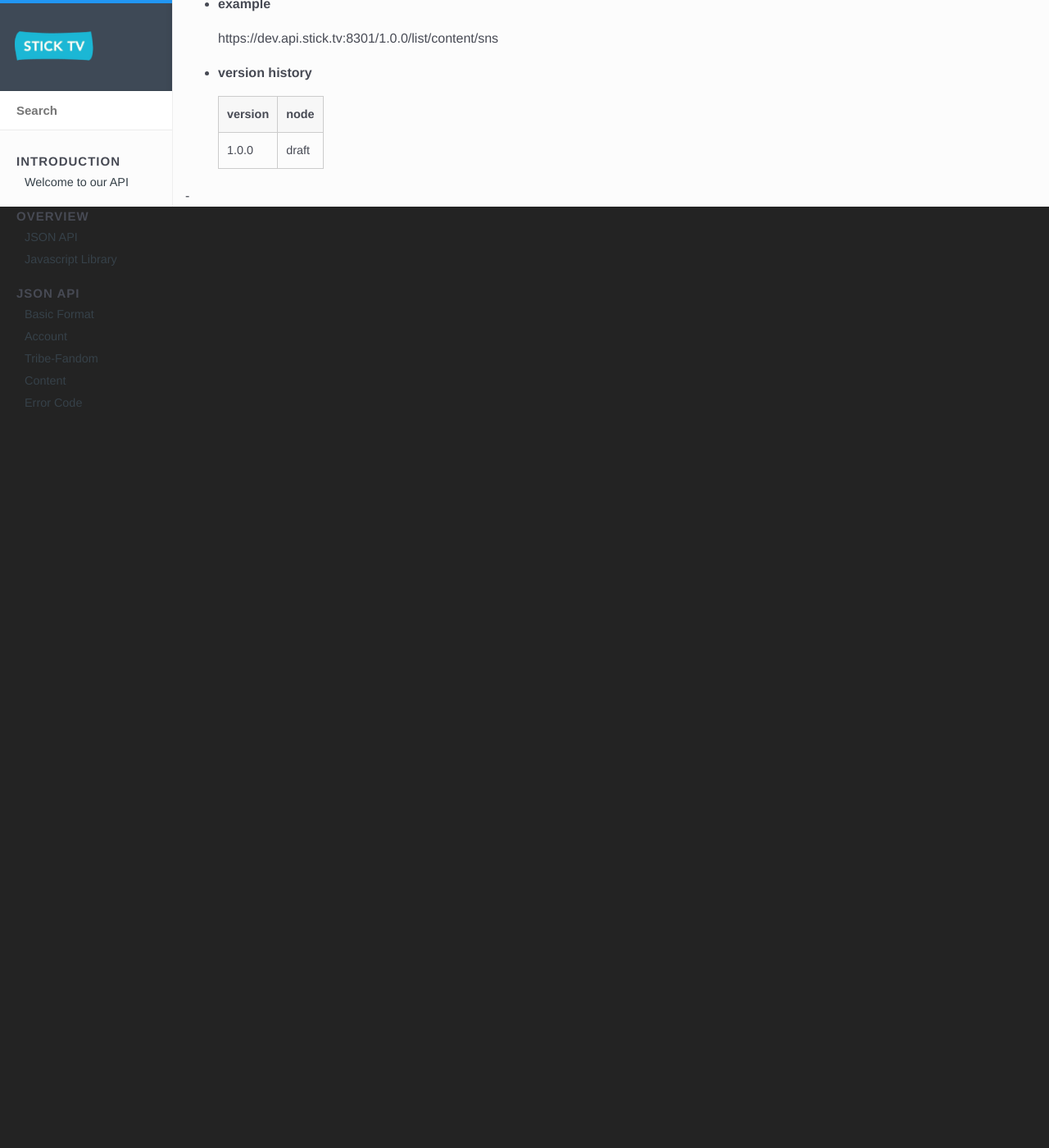
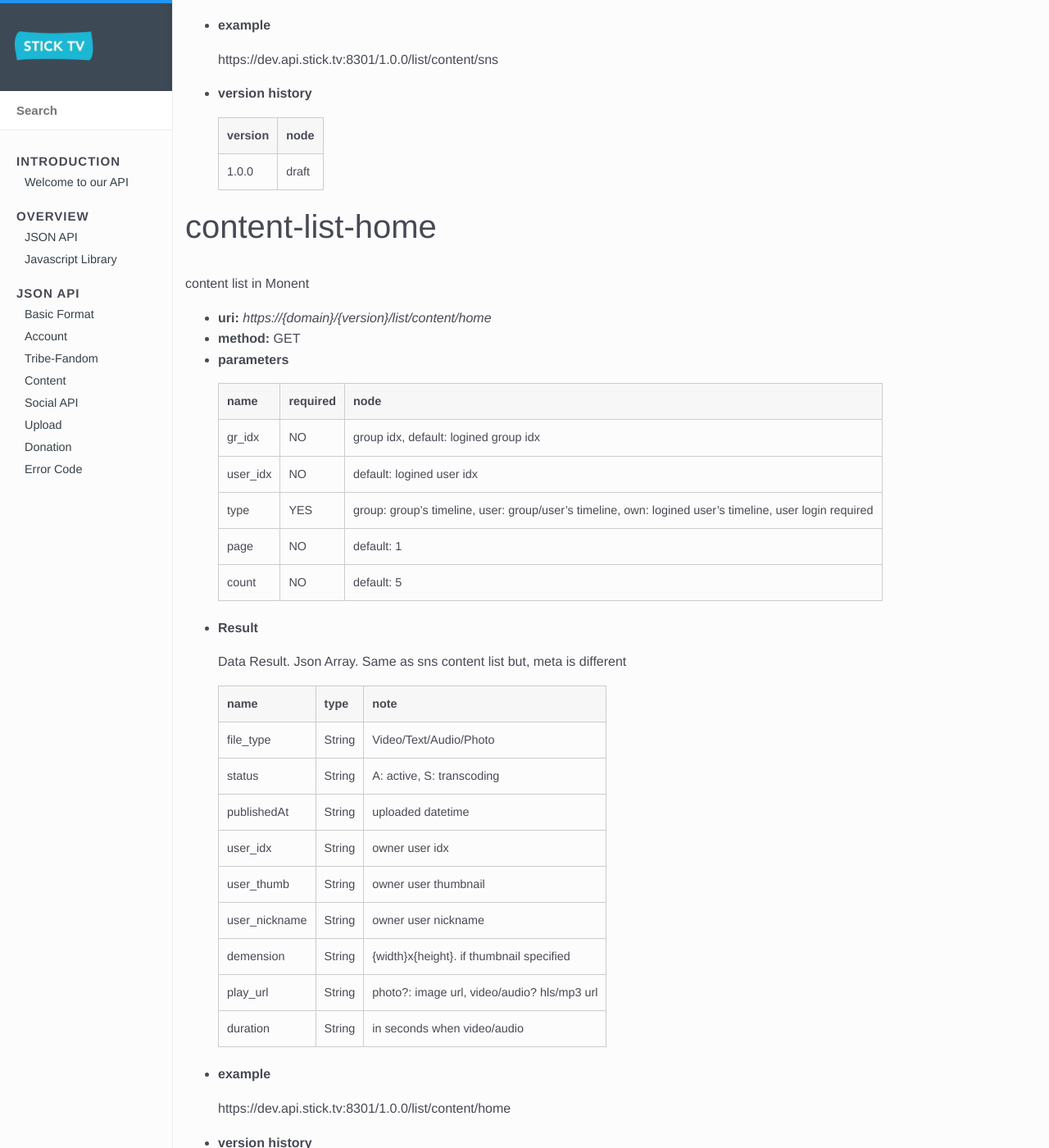
Before and after one commit to frontmono/sticktv-dev-portal, a Jekyll site: the page built from _sub-json-api/content.md, in a window 1280 px wide and 1400 px high, scrolled down 1436 px. Shown: the whole window at 82% size. Built offline with Jekyll 4.4.1, drawn with Linux system fonts in a browser that asks for light colours; nearby versions of some CDN libraries; before the commit the page ends 1688 px from its top, so only the background shows below that.

Commit message:
add some more apis

```diff
--- a/_data/nav.yml
+++ b/_data/nav.yml
@@ -26,5 +26,11 @@
         url: sub-json-api/fandom.html
       - title: "Content"
         url: sub-json-api/content.html
+      - title: "Social API"
+        url: sub-json-api/social-api.html
+      - title: "Upload"
+        url: sub-json-api/upload.html
+      - title: "Donation"
+        url: sub-json-api/donation.html
       - title: "Error Code"
         url: sub-json-api/error.html
--- a/_sub-json-api/content.md
+++ b/_sub-json-api/content.md
@@ -4,6 +4,8 @@
 layout: full-page
 ---
 - [Content List(External)](#content-list-sns)
+- [Content List(Moment)](#content-list-home)
+
 
 # content-list-sns
 content list from youtube, faceboo, etc
@@ -59,4 +61,52 @@
 |1.0.0|draft|
 
 
+# content-list-home
+
+content list in Monent
+
++ **uri:**  *https://{domain}/{version}/list/content/home*
++ **method:** GET
++ **parameters**
+
+>
+|name|required|node|
+|---|---|-|
+|gr_idx|NO|group idx, default: logined group idx |
+|user_idx|NO|default: logined user idx|
+|type|YES|group: group's timeline, user: group/user's timeline, own: logined user's timeline, user login required|
+|page|NO|default: 1|
+|count|NO|default: 5|
+
++ **Result**
+
+> Data Result. Json Array. Same as sns content list but, meta is different
+>
+|name|type|note|
+|---|---|-|
+|file_type|String|Video/Text/Audio/Photo|
+|status|String|A: active, S: transcoding|
+|publishedAt|String|uploaded datetime|
+|user_idx|String|owner user idx|
+|user_thumb|String|owner user thumbnail|
+|user_nickname|String|owner user nickname|
+|demension|String|{width}x{height}. if thumbnail specified|
+|play_url|String|photo?: image url, video/audio? hls/mp3 url|
+|duration|String|in seconds when video/audio|
+
+
+
+
++ **example**
+
+> https://dev.api.stick.tv:8301/1.0.0/list/content/home
+
++ **version history**
+
+>
+|version|node|
+|---|---|
+|1.0.0|draft|
+
+
 -
```
Also changed, not shown: _sub-json-api/account.md (+2 -0 lines), _sub-json-api/donation.md (added, +188 -0 lines), _sub-json-api/social-api.md (added, +143 -0 lines), _sub-json-api/upload.md (added, +85 -0 lines).
